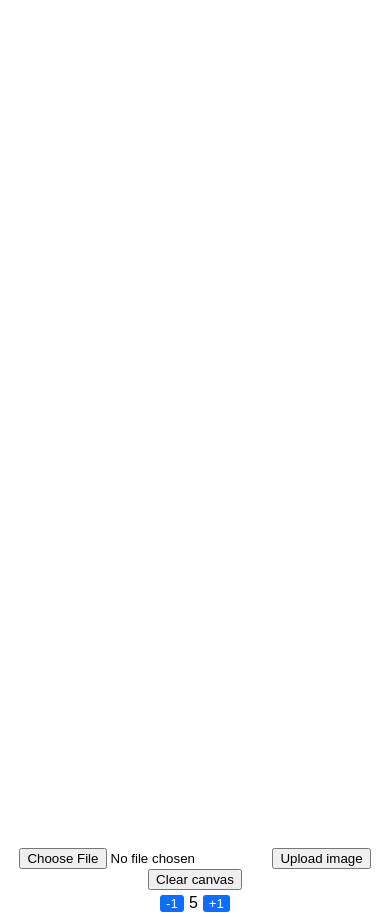
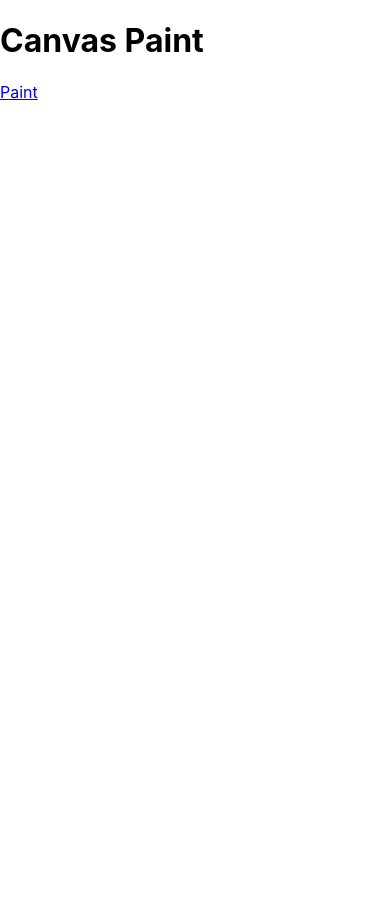
Before and after one commit to MatevosyanDavid/canvas-editor, a React (Create React App) app: page / in a window 390 px wide. After the commit the page ends 844 px from the top, so only its background shows below. Built offline with nearby package versions, Linux system fonts and the light colour scheme.

Commit message:
Add Routes

```diff
--- a/package.json
+++ b/package.json
@@ -12,6 +12,7 @@
     "@types/react-dom": "^17.0.11",
     "react": "^17.0.2",
     "react-dom": "^17.0.2",
+    "react-router-dom": "^6.2.2",
     "react-scripts": "5.0.0",
     "typescript": "^4.5.5",
     "web-vitals": "^2.1.4"
--- /dev/null
+++ b/public/404.html
@@ -0,0 +1,33 @@
+<!DOCTYPE html>
+<html>
+  <head>
+    <meta charset="utf-8">
+    <meta name="viewport" content="width=device-width, initial-scale=1">
+    <title>Page Not Found</title>
+
+    <style media="screen">
+      body { background: #ECEFF1; color: rgba(0,0,0,0.87); font-family: Roboto, Helvetica, Arial, sans-serif; margin: 0; padding: 0; }
+      #message { background: white; max-width: 360px; margin: 100px auto 16px; padding: 32px 24px 16px; border-radius: 3px; }
+      #message h3 { color: #888; font-weight: normal; font-size: 16px; margin: 16px 0 12px; }
+      #message h2 { color: #ffa100; font-weight: bold; font-size: 16px; margin: 0 0 8px; }
+      #message h1 { font-size: 22px; font-weight: 300; color: rgba(0,0,0,0.6); margin: 0 0 16px;}
+      #message p { line-height: 140%; margin: 16px 0 24px; font-size: 14px; }
+      #message a { display: block; text-align: center; background: #039be5; text-transform: uppercase; text-decoration: none; color: white; padding: 16px; border-radius: 4px; }
+      #message, #message a { box-shadow: 0 1px 3px rgba(0,0,0,0.12), 0 1px 2px rgba(0,0,0,0.24); }
+      #load { color: rgba(0,0,0,0.4); text-align: center; font-size: 13px; }
+      @media (max-width: 600px) {
+        body, #message { margin-top: 0; background: white; box-shadow: none; }
+        body { border-top: 16px solid #ffa100; }
+      }
+    </style>
+  </head>
+  <body>
+    <div id="message">
+      <h2>404</h2>
+      <h1>Page Not Found</h1>
+      <p>The specified file was not found on this website. Please check the URL for mistakes and try again.</p>
+      <h3>Why am I seeing this?</h3>
+      <p>This page was generated by the Firebase Command-Line Interface. To modify it, edit the <code>404.html</code> file in your project's configured <code>public</code> directory.</p>
+    </div>
+  </body>
+</html>
--- a/src/App.tsx
+++ b/src/App.tsx
@@ -1,24 +1,19 @@
-import { useState } from 'react';
+import { BrowserRouter, Routes, Route } from 'react-router-dom';
 
-import Canvas from 'Section/Canvas';
+import Paint from 'Pages/Paint';
+
+import { routes } from 'Routes';
 
 import './index.css';
 
 export default function App() {
-  const [size, setSize] = useState<number>(5);
-
-  const handleSizeChange = (size: number): void => {
-    setSize(prevSize => (prevSize || size > 0 ? prevSize + size : 0));
-  };
-
   return (
-    <div className="App">
-      <Canvas size={size} />
-      <div className="btn-block">
-        <button onClick={() => handleSizeChange(-1)}>-1</button>
-        <span>{size}</span>
-        <button onClick={() => handleSizeChange(1)}>+1</button>
-      </div>
-    </div>
+    <BrowserRouter>
+      <Routes>
+        {routes.map(({ path, element: Element }) => (
+          <Route key={path} path={path} element={<Element />} />
+        ))}
+      </Routes>
+    </BrowserRouter>
   );
 }
--- /dev/null
+++ b/src/Pages/Home/index.tsx
@@ -0,0 +1,12 @@
+import { Link } from 'react-router-dom';
+
+function Home() {
+  return (
+    <div>
+      <h1>Canvas Paint</h1>
+      <Link to="/paint">Paint</Link>
+    </div>
+  );
+}
+
+export default Home;
--- /dev/null
+++ b/src/Pages/Paint/index.tsx
@@ -0,0 +1,24 @@
+import { useState } from 'react';
+import { Link } from 'react-router-dom';
+
+import Canvas from 'Section/Canvas';
+
+export default function App() {
+  const [size, setSize] = useState<number>(5);
+
+  const handleSizeChange = (size: number): void => {
+    setSize(prevSize => (prevSize || size > 0 ? prevSize + size : 0));
+  };
+
+  return (
+    <div className="App">
+      <Canvas size={size} />
+      <div className="btn-block">
+        <button onClick={() => handleSizeChange(-1)}>-1</button>
+        <span>{size}</span>
+        <button onClick={() => handleSizeChange(1)}>+1</button>
+        <Link to="/">Home</Link>
+      </div>
+    </div>
+  );
+}
--- /dev/null
+++ b/src/Routes/index.tsx
@@ -0,0 +1,13 @@
+import Home from 'Pages/Home';
+import Paint from 'Pages/Paint';
+
+export const routes = [
+  {
+    path: '/',
+    element: Home,
+  },
+  {
+    path: '/paint',
+    element: Paint,
+  },
+];
```
Also changed, not shown: firebase.json (added), src/App.css (added), 2 other files (tests, documents, lock files or other folders).
